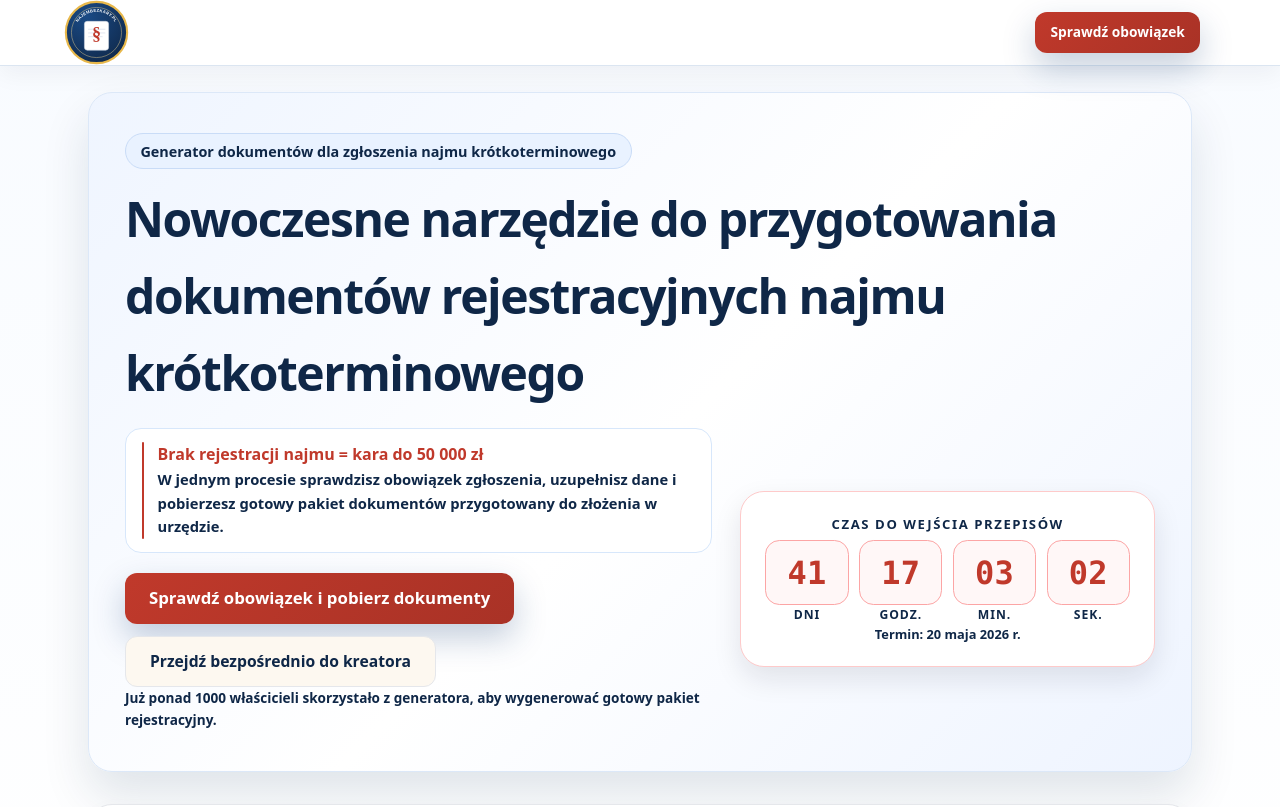
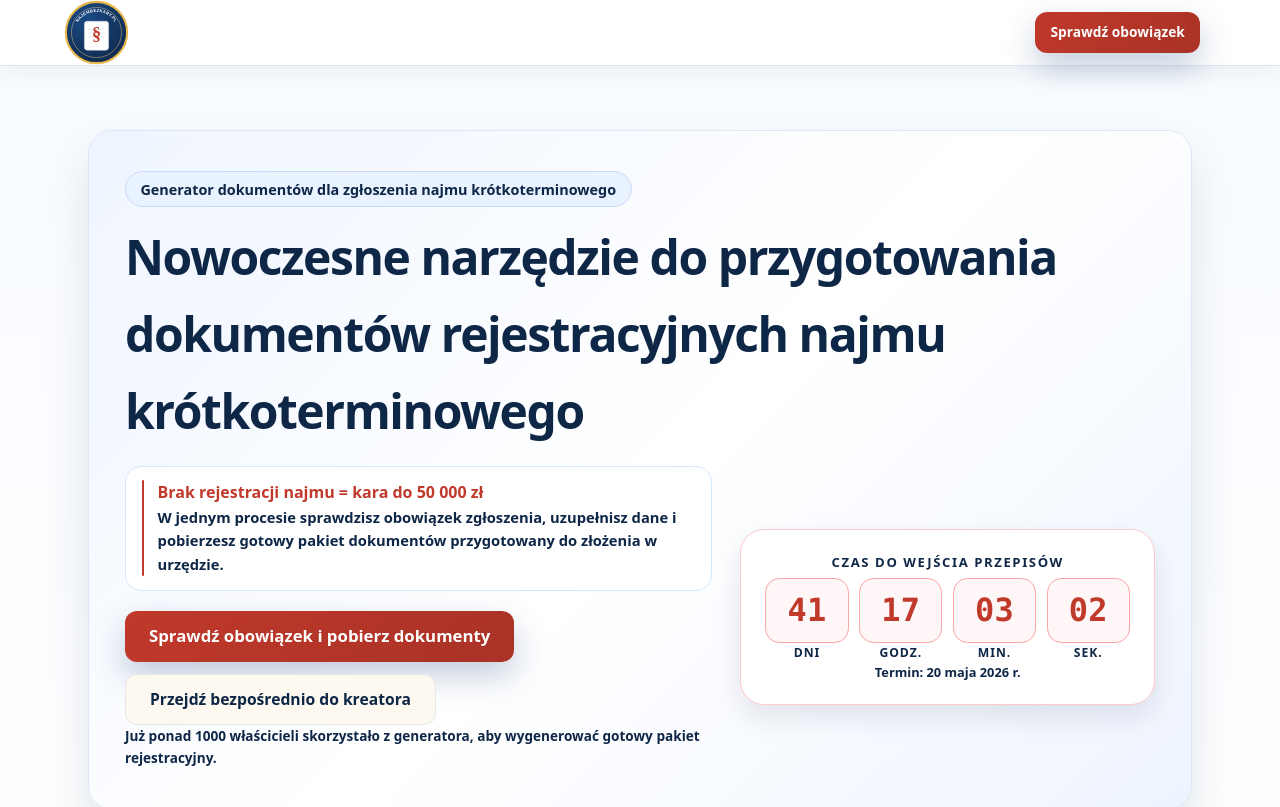
Before and after one commit to pawelklimankowicz-commits/najembezkary.pl, a Next.js app: page / in a window 1280 px wide. Shown: the top 807 px of the page. Built offline with nearby package versions, Linux system fonts and the light colour scheme.

Commit message:
Update globals.css

```diff
--- a/src/app/globals.css
+++ b/src/app/globals.css
@@ -817,7 +817,7 @@ body {
 }
 
 .hero {
-  margin-top: -1cm;
+  margin-top: 0;
   background: linear-gradient(135deg, #eff5ff 0%, #ffffff 52%, #eef4ff 100%);
   border: 1px solid #dce8f8;
   box-shadow: 0 24px 48px rgba(12, 39, 72, 0.12);
```
